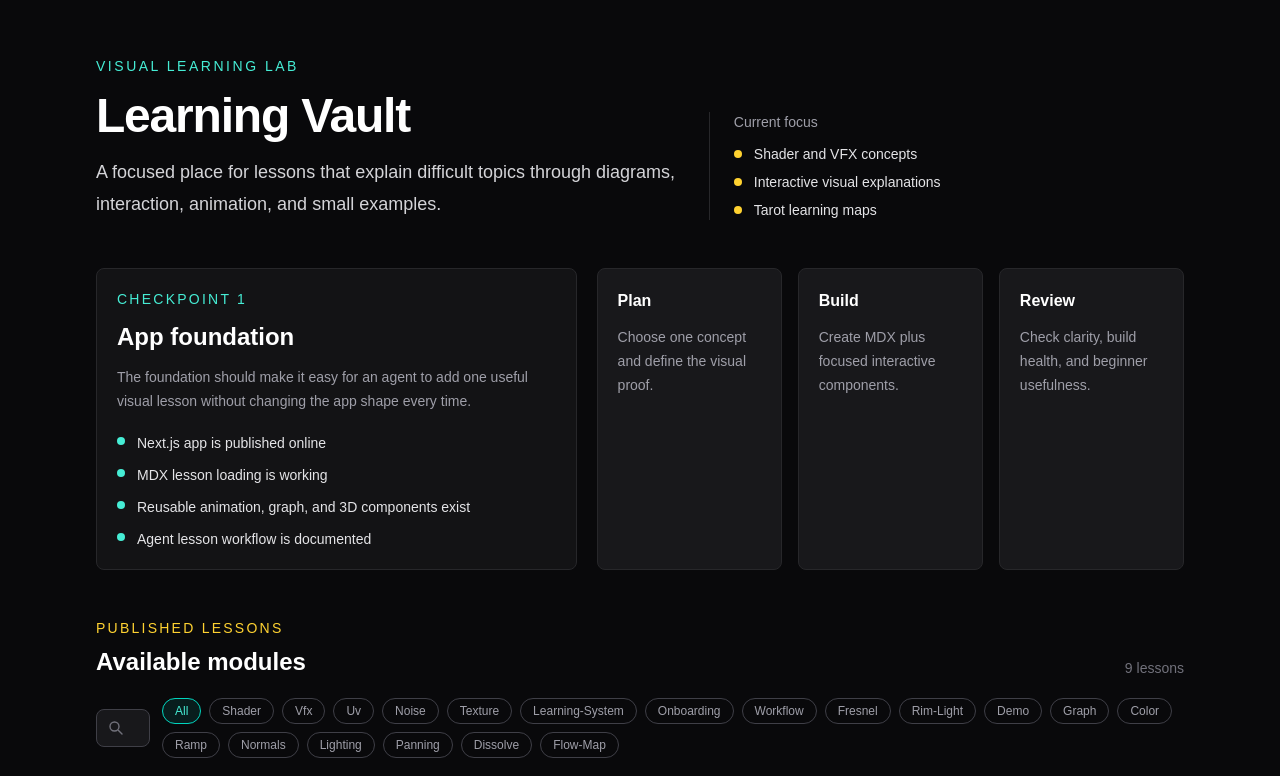
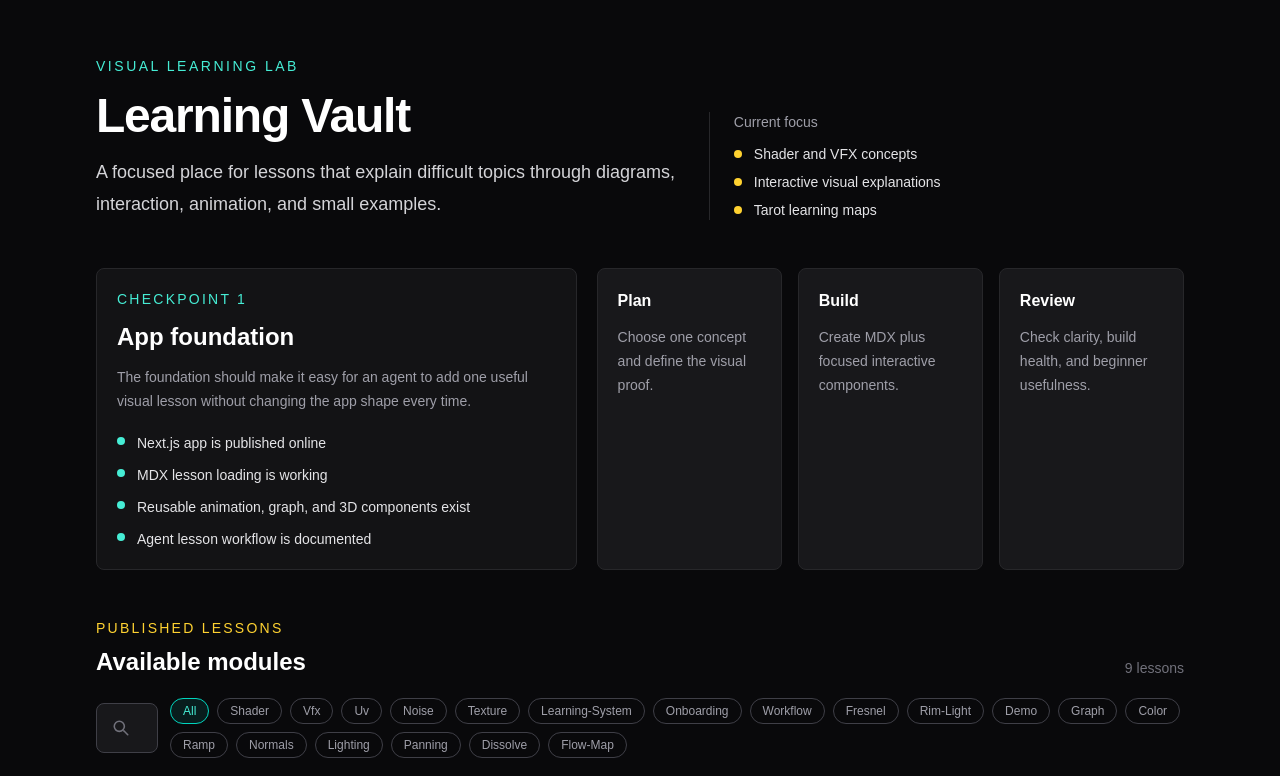
Before and after one commit to bobwisut/learning-vault, a Next.js app: page / in a window 1280 px wide. Shown: the top 776 px of the page. Built offline with nearby package versions, Linux system fonts and the light colour scheme.

Commit message:
fix: make search input larger (py-3, text-base)

```diff
--- a/src/components/lesson/LessonSearch.tsx
+++ b/src/components/lesson/LessonSearch.tsx
@@ -38,9 +38,9 @@ export default function LessonSearch({ lessons }: { lessons: LessonMeta[] }) {
       <div className="flex flex-col gap-3 sm:flex-row sm:items-center">
         <div className="relative flex-1">
           <svg
-            className="pointer-events-none absolute left-3 top-1/2 -translate-y-1/2 text-zinc-500"
-            width="16"
-            height="16"
+            className="pointer-events-none absolute left-4 top-1/2 -translate-y-1/2 text-zinc-500"
+            width="18"
+            height="18"
             viewBox="0 0 16 16"
             fill="none"
           >
@@ -52,7 +52,7 @@ export default function LessonSearch({ lessons }: { lessons: LessonMeta[] }) {
             placeholder="Search lessons…"
             value={query}
             onChange={(e) => setQuery(e.target.value)}
-            className="w-full rounded-lg border border-zinc-700 bg-zinc-900 py-2 pl-9 pr-4 text-sm text-zinc-100 placeholder-zinc-500 outline-none focus:border-teal-500 focus:ring-1 focus:ring-teal-500"
+            className="w-full rounded-lg border border-zinc-700 bg-zinc-900 py-3 pl-11 pr-4 text-base text-zinc-100 placeholder-zinc-500 outline-none focus:border-teal-500 focus:ring-1 focus:ring-teal-500"
           />
         </div>
 
```
